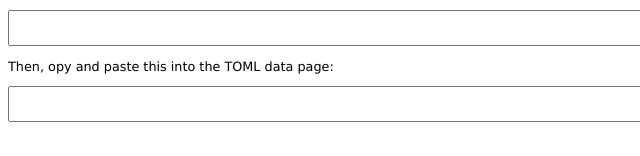
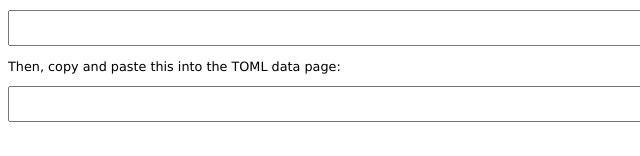
Before and after one commit to scpwiki/tag-list, a website built with webpack: page src/index.html in a window 1280 px wide. Shown: the part 620-776 px from the top of the page, 0-640 px from the left. Built offline with nearby package versions, Linux system fonts and the light colour scheme; what runtypes would draw is missing.

Commit message:
Fix typo.

```diff
--- a/src/index.html
+++ b/src/index.html
@@ -43,7 +43,7 @@
   <textarea id="output-hub" readonly></textarea>
   <p id="output-hub-errors" class="errors"></p>
 
-  <p>Then, opy and paste this into the TOML data page:</p>
+  <p>Then, copy and paste this into the TOML data page:</p>
   <textarea id="output-data" readonly></textarea>
   <p id="output-data-errors" class="errors"></p>
 </main>
```
